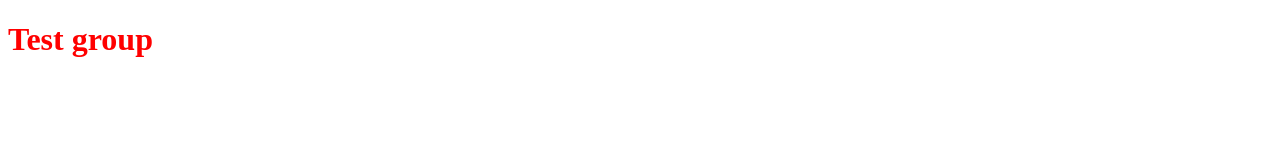
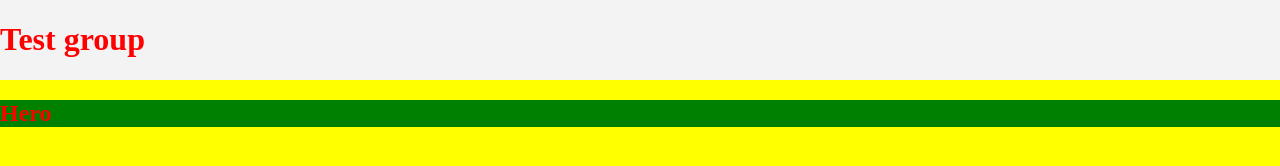
Before and after one commit to quandysse/test-group, a plain HTML site: page index.html in a window 1280 px wide. Drawn offline with Linux system fonts and the light colour scheme.

Commit message:
[INIT] Just start work on Hero

```diff
--- a/index.html
+++ b/index.html
@@ -9,5 +9,8 @@
 </head>
 <body>
     <h1> Test group</h1>
+    <section class="hero-section">
+        <h1 class="hero-title">Hero</h1>
+    </section>
 </body>
 </html>
--- a/style.css
+++ b/style.css
@@ -1,3 +1,26 @@
+body, html {
+    width: 100%;
+    height: 100%;
+    margin: 0;
+    padding: 0;
+    background-color: #f3f3f3;
+}
+
+*, *::before, *::after {
+    box-sizing: border-box;
+    overflow: auto;
+}
+
 h1{
     color: red;
 }
+
+.hero-section {
+    width: 100%;
+    height: 90%;
+    background-color: yellow;
+}
+
+.hero-title {
+    background-color: green;
+}
```
